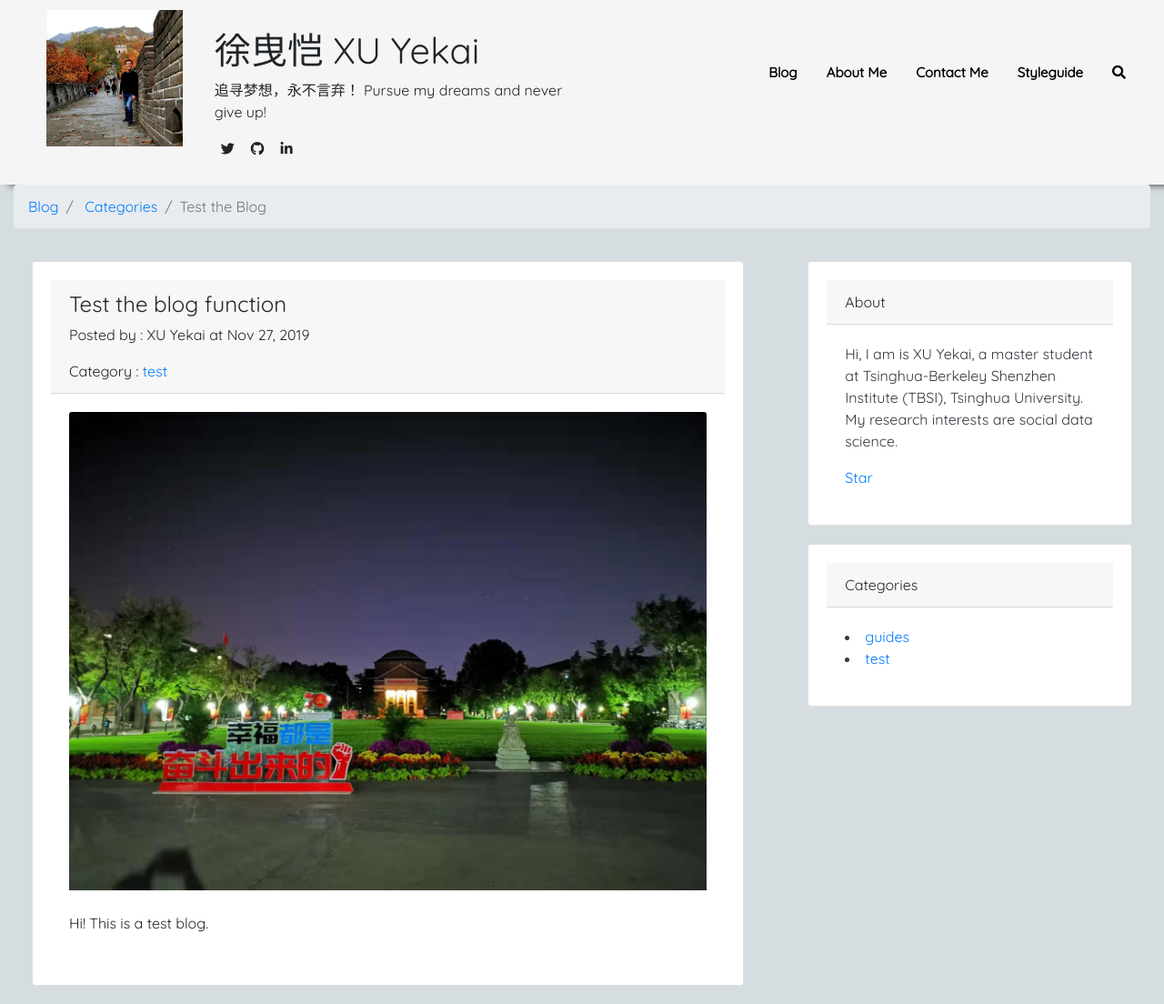
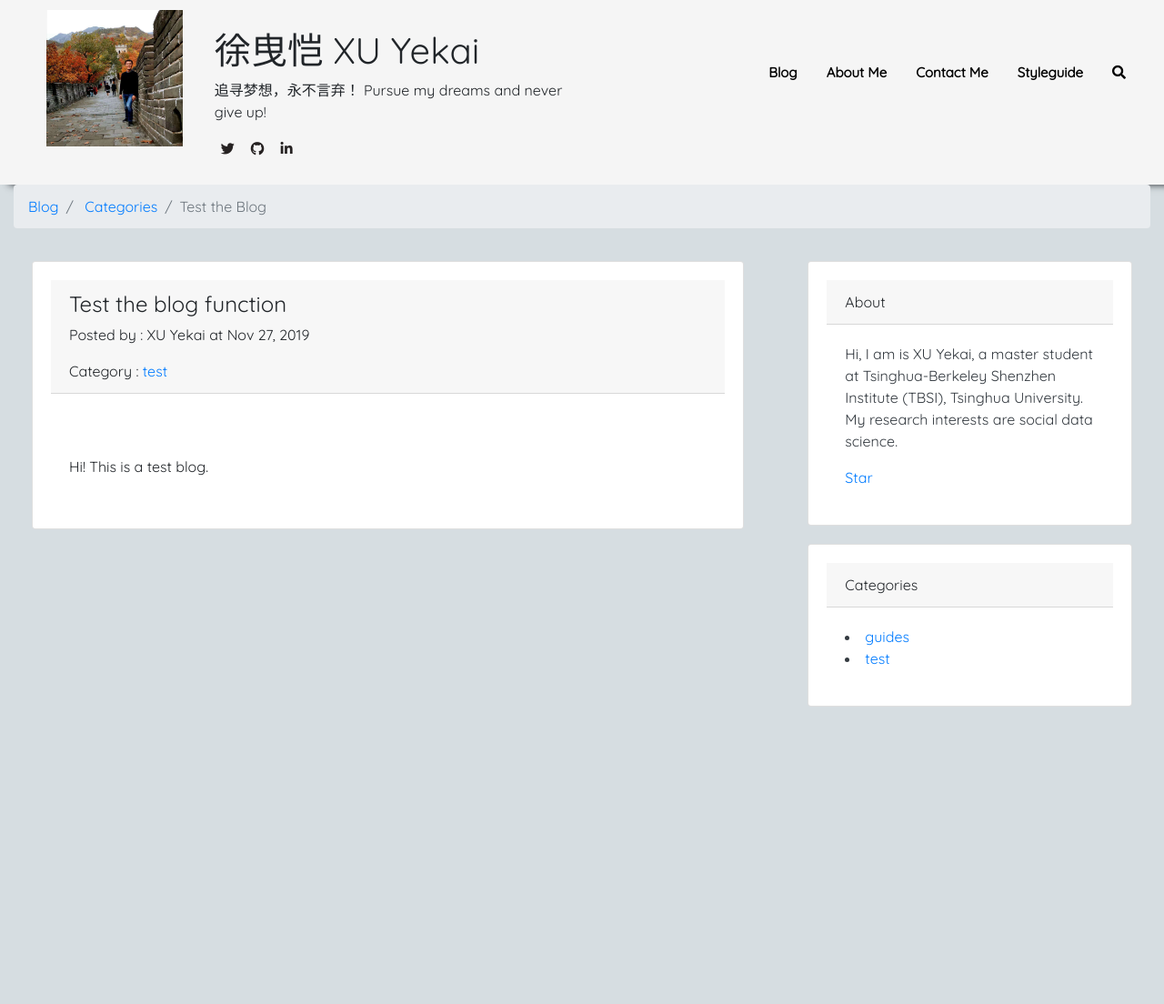
Before and after one commit to JaimeLaVie/JaimeLaVie.github.io, a Jekyll site: the page built from _posts/2019-11-27-test.md, in a window 1280 px wide. Shown: the whole page at 91% size. Built offline with Jekyll 4.4.1, drawn with Linux system fonts in a browser that asks for light colours; nearby versions of some CDN libraries; comment, search, counter and statistics services are not loaded; a style sheet for code colours, icons or effects is not loaded; after the commit the page ends 900 px from its top, so only the background shows below that.

Commit message:
删除Blog开头必然出现的图片

```diff
--- a/_includes/blog_post_article.html
+++ b/_includes/blog_post_article.html
@@ -19,7 +19,7 @@
     </div>
 
     <div class="card-body" itemprop="articleBody">
-        <img class="card-img-top" src="/assets/img/posts/{{ page.thumbnail }}" alt="{{ post.title }}">
+        <!-- <img class="card-img-top" src="/assets/img/posts/{{ page.thumbnail }}" alt="{{ post.title }}">  -->
         <br/> <br/>
         {{ content }}
     </div>
```
